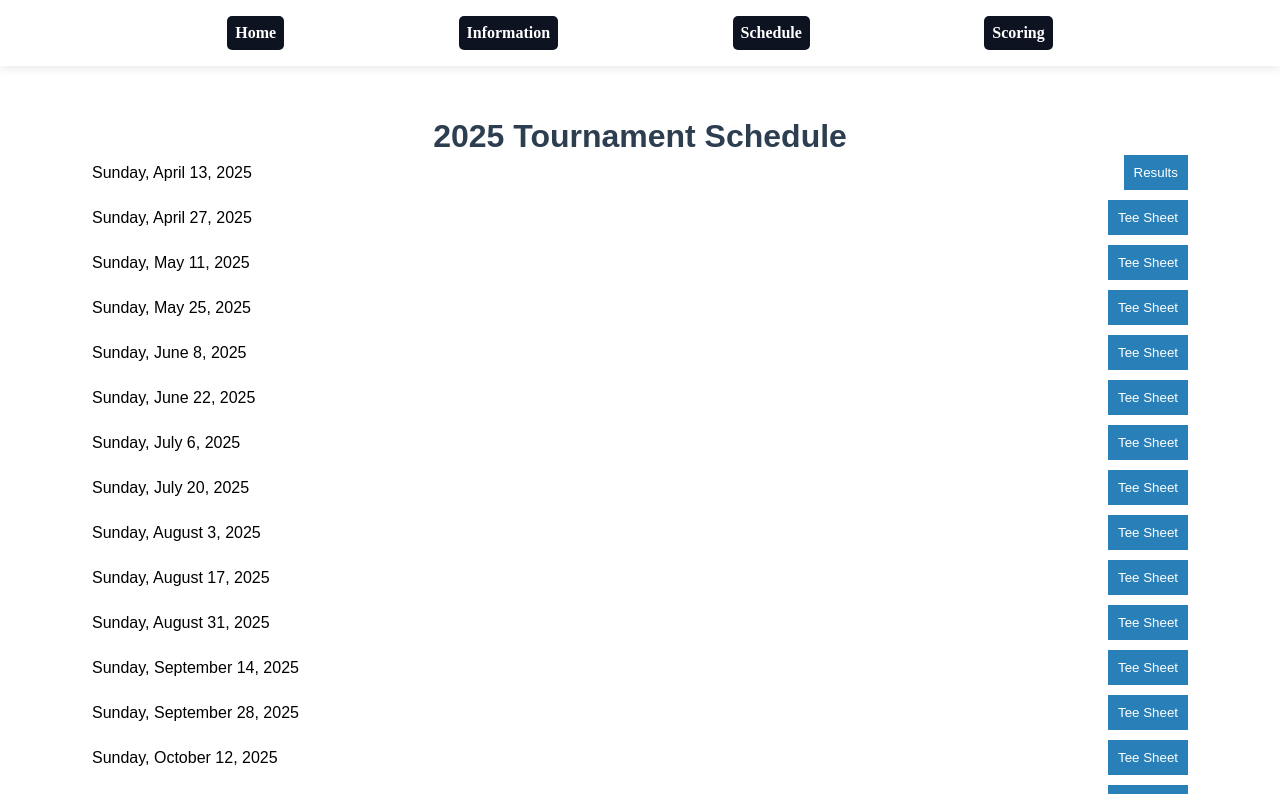
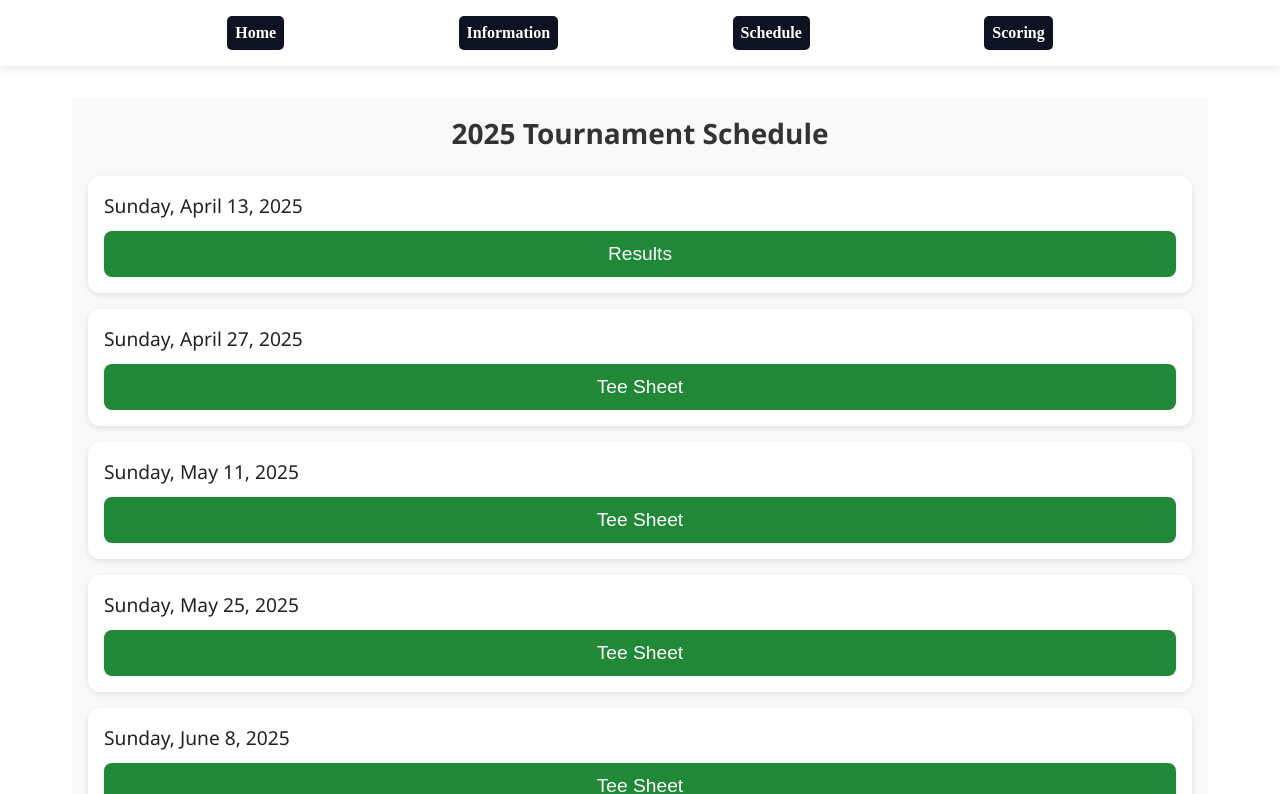
Before and after one commit to ChanceCochrane/greenfield-lakes-app, an Angular app: page /schedule in a window 1280 px wide. Shown: the top 794 px of the page. Built offline with nearby package versions, Linux system fonts and the light colour scheme.

Commit message:
FIXING DATE BUGS AND STYLING THE SCHEDULE

```diff
--- a/src/app/components/schedule/schedule.component.css
+++ b/src/app/components/schedule/schedule.component.css
@@ -1,28 +1,59 @@
-.schedule {
-  font-family: Arial, sans-serif;
-  margin: 20px;
+.schedule-container {
+  padding: 1rem;
+  font-family: 'Segoe UI', Tahoma, Geneva, Verdana, sans-serif;
+  background-color: #f9f9f9;
 }
 
-h1 {
+.title {
   text-align: center;
-  color: #2C3E50;
+  font-size: 1.75rem;
+  margin-bottom: 1.5rem;
+  color: #333;
 }
 
 .tournament {
+  background-color: #fff;
+  border-radius: 12px;
+  padding: 1rem;
+  margin-bottom: 1rem;
+  box-shadow: 0 2px 6px rgba(0, 0, 0, 0.1);
   display: flex;
-  justify-content: space-between;
-  align-items: center;
-  margin-bottom: 10px;
+  flex-direction: column;
+  gap: 0.75rem;
+}
+
+.tournament span {
+  font-size: 1.2rem;
+  font-weight: 500;
+  color: #222;
 }
 
 button {
-  background-color: #2980B9;
-  color: white;
+  padding: 0.75rem 1rem;
+  font-size: 1.2rem;
+  background-color: #218838;
+  color: #fff;
   border: none;
-  padding: 10px;
+  border-radius: 8px;
   cursor: pointer;
+  transition: background-color 0.2s;
 }
 
 button:hover {
-  background-color: #3498DB;
+  background-color: #218838;
 }
+
+@media (hover: none) {
+  button:hover {
+    background-color: #28a745; /* Keep button consistent on mobile tap */
+  }
+}
+
+button:active {
+  background-color: #28a745;
+}
+
+button:focus {
+  outline: 2px solid #218838;
+  outline-offset: 2px;
+}
--- a/src/app/components/schedule/schedule.component.html
+++ b/src/app/components/schedule/schedule.component.html
@@ -1,5 +1,5 @@
-<div class="schedule">
-  <h1>2025 Tournament Schedule</h1>
+<div class="schedule-container">
+  <h1 class="title">2025 Tournament Schedule</h1>
 
   <div *ngFor="let tournament of tournaments">
     <div class="tournament">
--- a/src/app/components/tee-sheet/tee-sheet.component.css
+++ b/src/app/components/tee-sheet/tee-sheet.component.css
@@ -1,108 +1,109 @@
 .tee-sheet {
-  padding: 10px;
-  font-family: Arial, sans-serif;
-  max-width: 100%;
-  overflow-x: auto;
+  padding: 1rem;
+  font-family: 'Segoe UI', Tahoma, Geneva, Verdana, sans-serif;
+  background-color: #f1f5f9;
 }
 
 h2 {
-  font-size: 1.2rem;
+  font-size: 1.5rem;
   text-align: center;
-  margin-bottom: 15px;
-}
-
-h3 {
-  font-size: 1.2rem;
-  text-align: center;
-  margin-bottom: -15px;
+  margin-bottom: 1.5rem;
+  color: #1f2937;
 }
 
 .tee-time {
-  margin-bottom: 15px;
-  border-bottom: 1px solid #ddd;
-  padding-bottom: 10px;
+  background-color: #ffffff;
+  border-radius: 12px;
+  padding: 1rem;
+  margin-bottom: 1rem;
+  box-shadow: 0 2px 6px rgba(0, 0, 0, 0.05);
+}
+
+.time-header {
+  font-size: 1.1rem;
+  font-weight: 600;
+  margin-bottom: 0.5rem;
+  color: #0f172a;
 }
 
 .players {
   display: flex;
   flex-direction: column;
+  gap: 0.5rem;
 }
 
 .player {
   display: flex;
   align-items: center;
-  font-size: 0.9rem;
-  margin-bottom: 3px;
+  padding: 0.5rem;
+  background-color: #f9fafb;
+  border-radius: 8px;
 }
 
 .player-number {
-  width: 20px;
-  margin-right: 10px;
+  margin-right: 0.5rem;
+  font-weight: bold;
+  color: #475569;
 }
 
 .player-name {
-  flex: 1;
+  color: #334155;
 }
 
-/* Mobile adjustments */
-@media (max-width: 600px) {
-  h2 {
-    font-size: 1.25rem;
-  }
-
-  .time-header {
-    font-size: 0.9rem;
-  }
-
-  .player {
-    font-size: 0.8rem;
-  }
-
-  .player-number {
-    width: 15px;
-    margin-right: 5px;
-  }
+h3 {
+  font-size: 1.25rem;
+  margin-top: 2rem;
+  margin-bottom: 1rem;
+  color: #1e293b;
+  text-align: center;
 }
 
 form {
   display: flex;
   flex-direction: column;
-  align-items: center; /* Center the form on the page */
-  width: 90%; /* Ensure the form takes up most of the screen width on mobile */
-  max-width: 400px; /* Prevent it from getting too wide on larger screens */
-  margin: 0 auto; /* Center the form horizontally */
-  padding: 1rem; /* Add some padding for breathing room */
+  gap: 1rem;
+  background-color: #ffffff;
+  padding: 1rem;
+  border-radius: 12px;
+  box-shadow: 0 2px 6px rgba(0, 0, 0, 0.05);
 }
 
 label {
-  margin-top: 1rem; /* Space above each label */
-  font-size: 1rem; /* Readable font size */
-  font-weight: bold; /* Make labels stand out */
-  align-self: flex-start; /* Align labels to the left */
+  font-size: 0.95rem;
+  font-weight: 500;
+  color: #475569;
 }
 
-input {
-  width: 100%; /* Make inputs take the full width of the form */
-  padding: 0.5rem; /* Add padding inside inputs for better touch targets */
-  margin-top: 0.5rem; /* Space between label and input */
-  border: 1px solid #ccc; /* Add a subtle border */
-  border-radius: 4px; /* Rounded corners for a modern look */
-  font-size: 1rem; /* Readable font size */
-  box-sizing: border-box; /* Ensure padding doesn't affect width */
+input[type="text"] {
+  padding: 0.75rem;
+  font-size: 1rem;
+  border-radius: 8px;
+  border: 1px solid #cbd5e1;
+  background-color: #f8fafc;
+}
+
+input[type="text"]:focus {
+  outline: none;
+  border-color: #3b82f6;
+  box-shadow: 0 0 0 2px rgba(59, 130, 246, 0.3);
 }
 
 button {
-  margin-top: 1.5rem; /* Space above the button */
-  padding: 0.75rem 1.5rem; /* Larger padding for better touch target */
-  background-color: #007bff; /* Blue background for the button */
-  color: white; /* White text */
-  border: none; /* Remove default border */
-  border-radius: 4px; /* Rounded corners */
-  font-size: 1rem; /* Readable font size */
-  cursor: pointer; /* Pointer cursor on hover */
+  padding: 0.75rem;
+  font-size: 1rem;
+  background-color: #10b981;
+  color: white;
+  border: none;
+  border-radius: 8px;
+  cursor: pointer;
+  transition: background-color 0.2s;
+}
+
+button:hover {
+  background-color: #059669;
 }
 
 button:disabled {
-  background-color: #cccccc; /* Gray background when disabled */
-  cursor: not-allowed; /* Indicate the button is disabled */
+  background-color: #a7f3d0;
+  cursor: not-allowed;
 }
--- a/src/app/components/tee-sheet/tee-sheet.component.ts
+++ b/src/app/components/tee-sheet/tee-sheet.component.ts
@@ -27,7 +27,11 @@ export class TeeSheetComponent {
     this.route.params.subscribe(params => {
       const dateStr = params['date'];
       if (dateStr) {
-        this.tournamentDate = new Date(dateStr);
+        const dateParts = dateStr.split('-'); // ['2025', '04', '27']
+        const year = +dateParts[0];
+        const month = +dateParts[1] - 1; // Months are 0-based
+        const day = +dateParts[2];
+        this.tournamentDate = new Date(year, month, day);
       }
     });
     this.loadTeeTimes();
```
